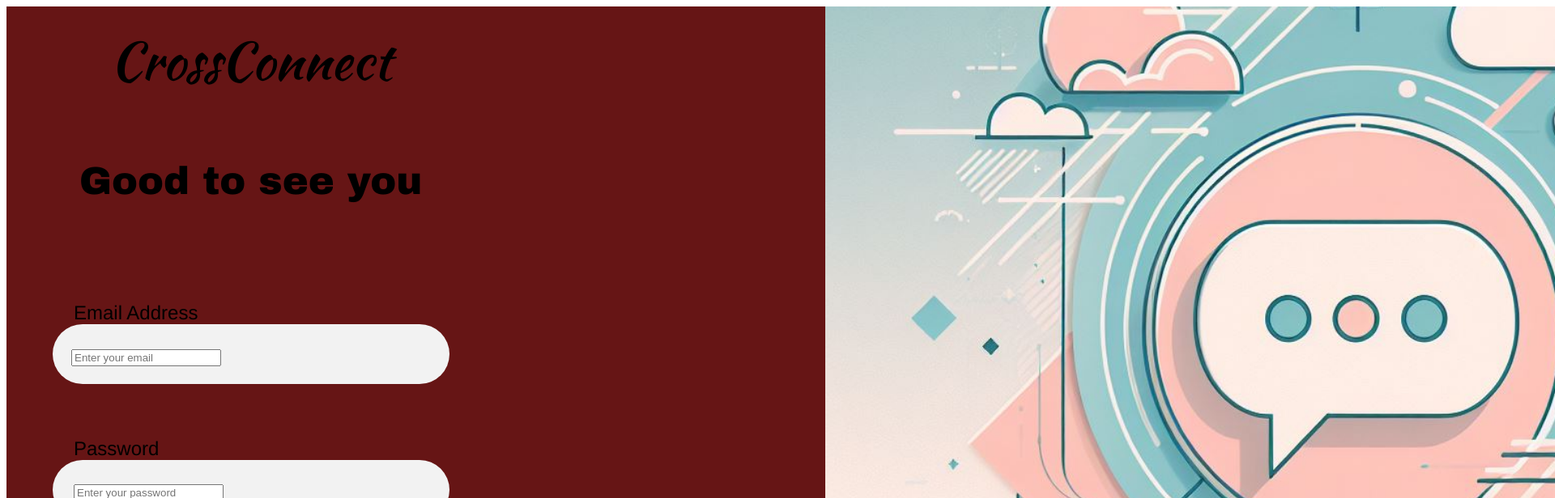
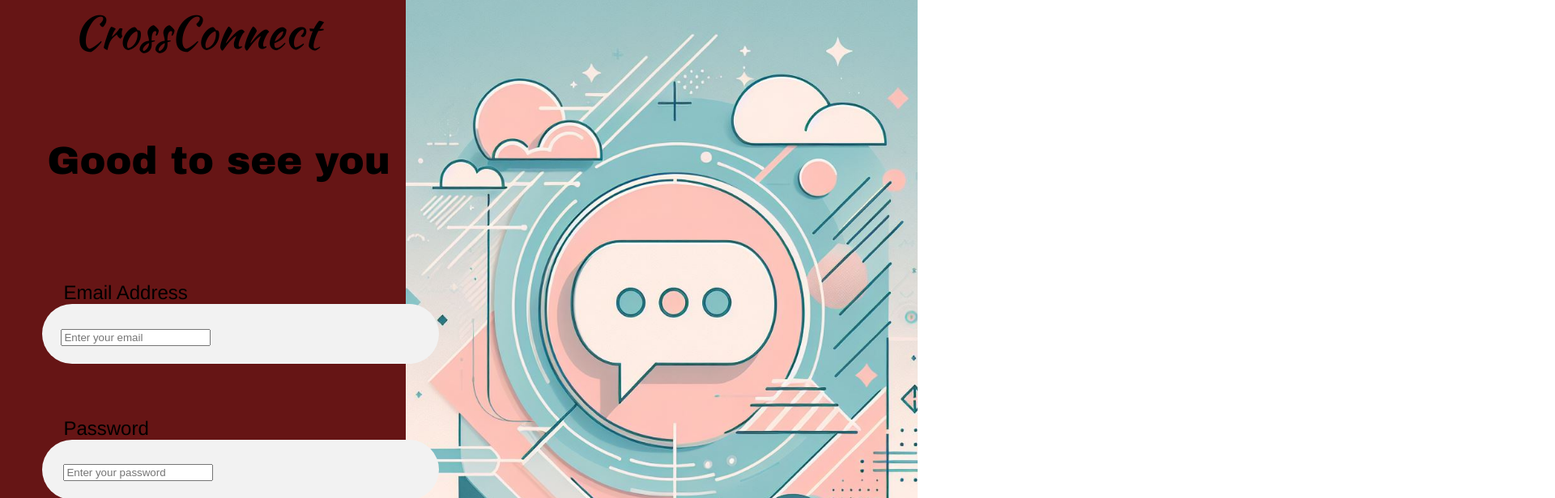
Before and after one commit to nagalil-hanoj-hteal3/CrossConnect, a React (Vite) app in the folder my-react-app/: page / in a window 1280 px wide. Shown: the top 616 px of the page at 81% size, 1920 px wide, since content can reach past the window. Built offline with nearby package versions, Linux system fonts and the light colour scheme; a web font is replaced by a local one.

Commit message:
changes before making new branch

```diff
--- a/my-react-app/src/login.css
+++ b/my-react-app/src/login.css
@@ -2,7 +2,9 @@
   background-color: #661515;
   height: 100vh;
   position: relative;
-  width: 100%;
+  width: 50%;
+  margin-top: -2%;
+  margin-left: -1%;
 }
 
 .login .loginbackground {
@@ -180,7 +182,7 @@
   font-family: 'Archivo Black', sans-serif;
   font-size: 48px;
   font-weight: 400;
-  left: 90px;
+  left: 10%;
   letter-spacing: 0;
   line-height: normal;
   position: absolute;
@@ -191,11 +193,11 @@
 .login .text-wrapper-8 {
   color: #000000;
   font-family: 'Kaushan Script', cursive;
-  font-size: 64px;
+  font-size: 350%;
   font-weight: 400;
-  left: 128px;
+  left: 15%;
   letter-spacing: 0;
   line-height: normal;
   position: absolute;
-  top: 21px;
+  top: 2%;
 }
```
